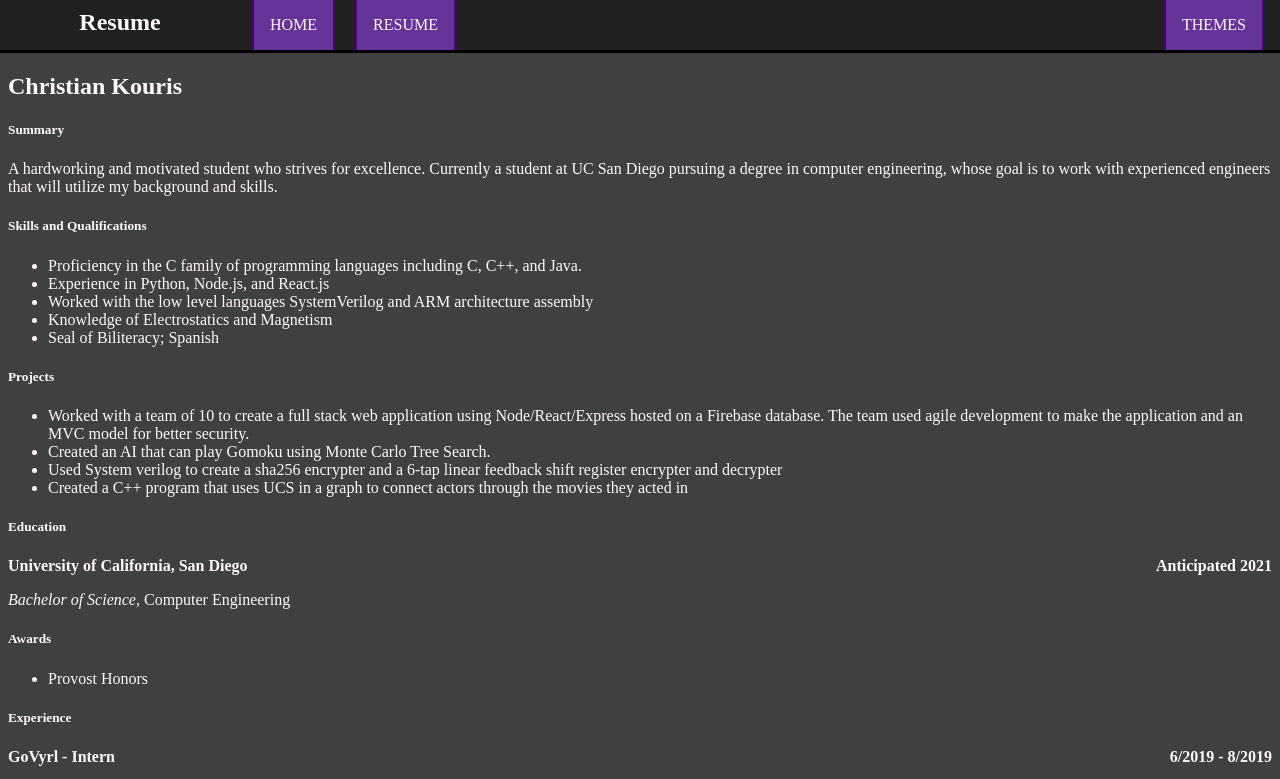
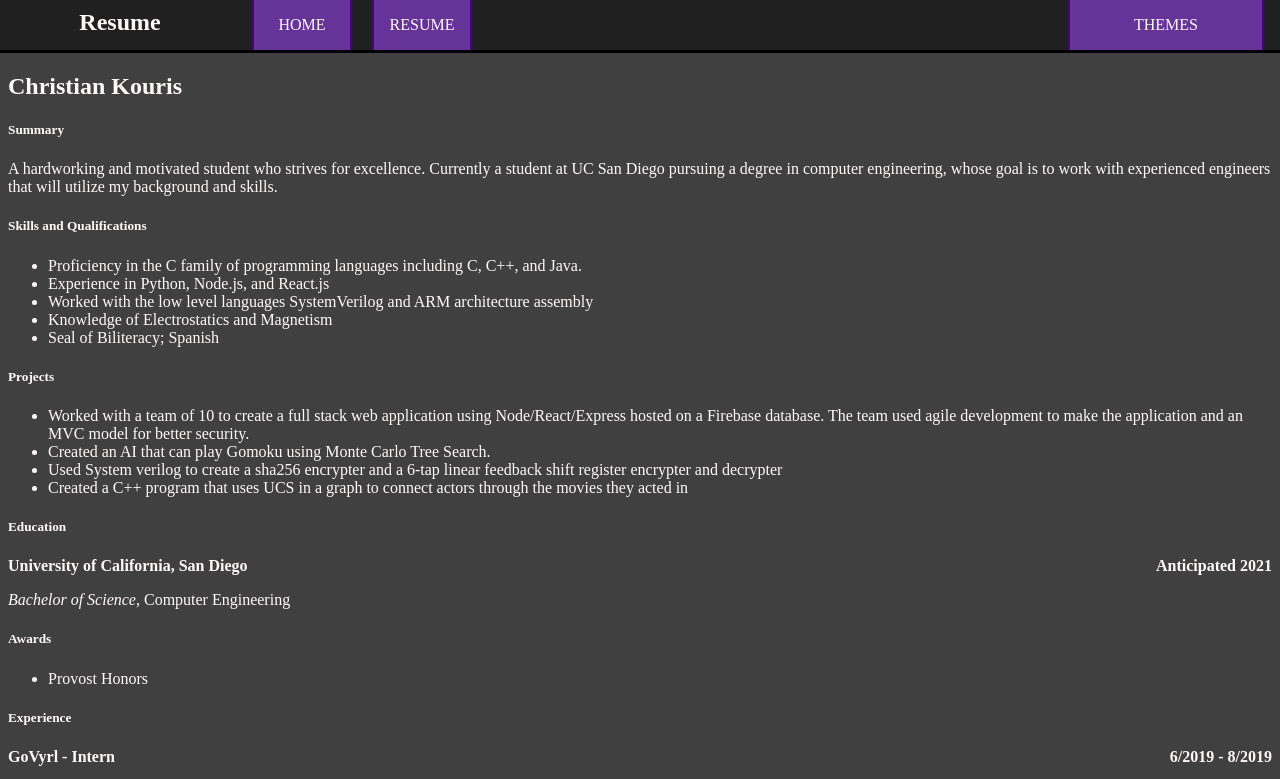
Before and after one commit to ChristianKouris/ChristianKouris.github.io, a plain HTML site: page resume/index.html in a window 1280 px wide. Shown: the top 779 px of the page. Drawn offline with Linux system fonts and the light colour scheme.

Commit message:
changed style to suite future implementation of themes

```diff
--- a/styles/main.css
+++ b/styles/main.css
@@ -56,13 +56,15 @@ nav a, .dropBtn {
     background-color: var(--buttoncolor);
     border-left: var(--buttonborder);
     border-right: var(--buttonborder);
-    padding: 1em;
+    padding: 1em 0em;
+    width: 6em;
     margin: 0em 0.5em;
     display: inline-block;
 }
 
 .dropBtn {
     margin: 0em;
+    width: 12em;
 }
 
 footer a {
```
Also changed, not shown: index.html (+3 -3 lines).
